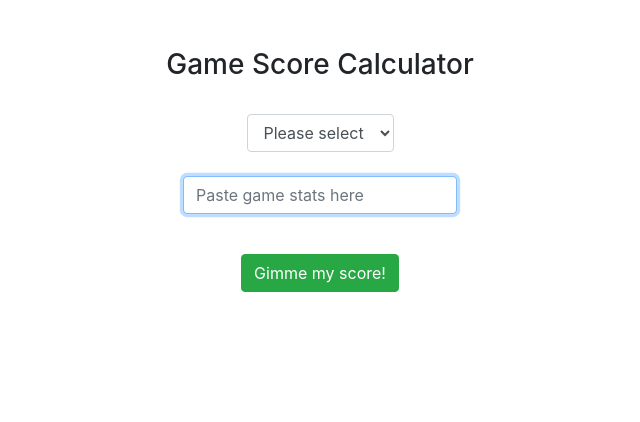
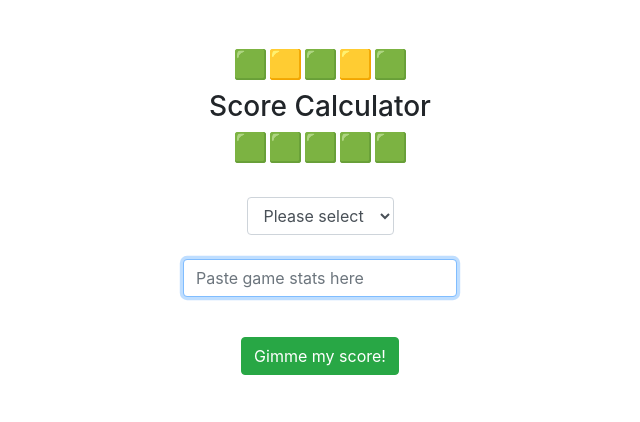
Before and after one commit to dn288/wordle-calc, a Flask app: page / in a window 1280 px wide. Shown: the part 56-478 px from the top of the page, without its empty margins (320-960 px from the left). Run offline with Flask 2, Linux system fonts and the light colour scheme.

Commit message:
Update wordle_calc.html

```diff
--- a/templates/wordle_calc.html
+++ b/templates/wordle_calc.html
@@ -5,7 +5,9 @@
 <br/>
 <br/>
 <form action="/" method ="POST">
-    <h3 align="center">Game Score Calculator</h3>
+    <h3 align="center">🟩🟨🟩🟨🟩</h3>
+    <h3 align="center">Score Calculator</h3>
+    <h3 align="center">🟩🟩🟩🟩🟩</h3>
     <br/>
     <div class="form-group">
         <select class="form-control mx-auto w-auto" id="game"  name="game" placeholder="Please select">
```
